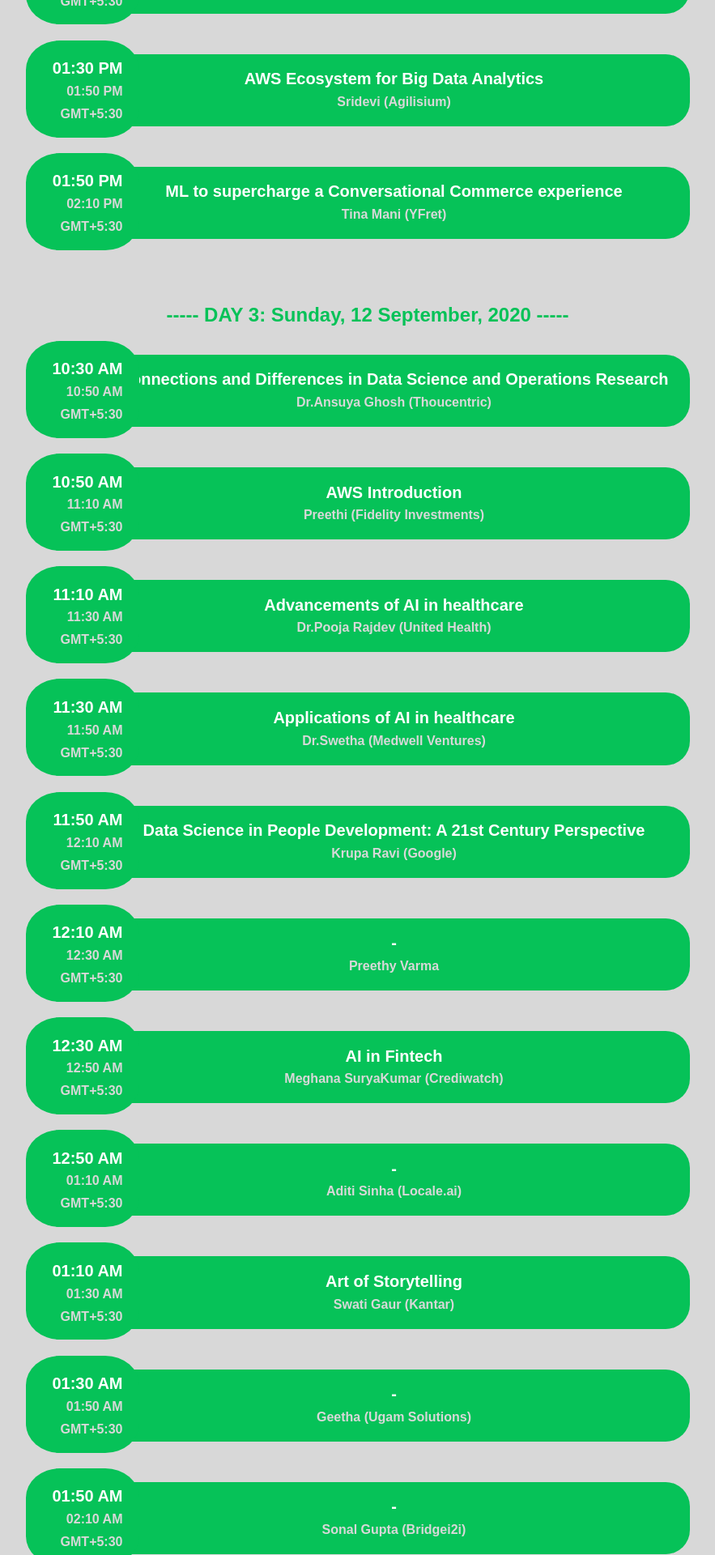
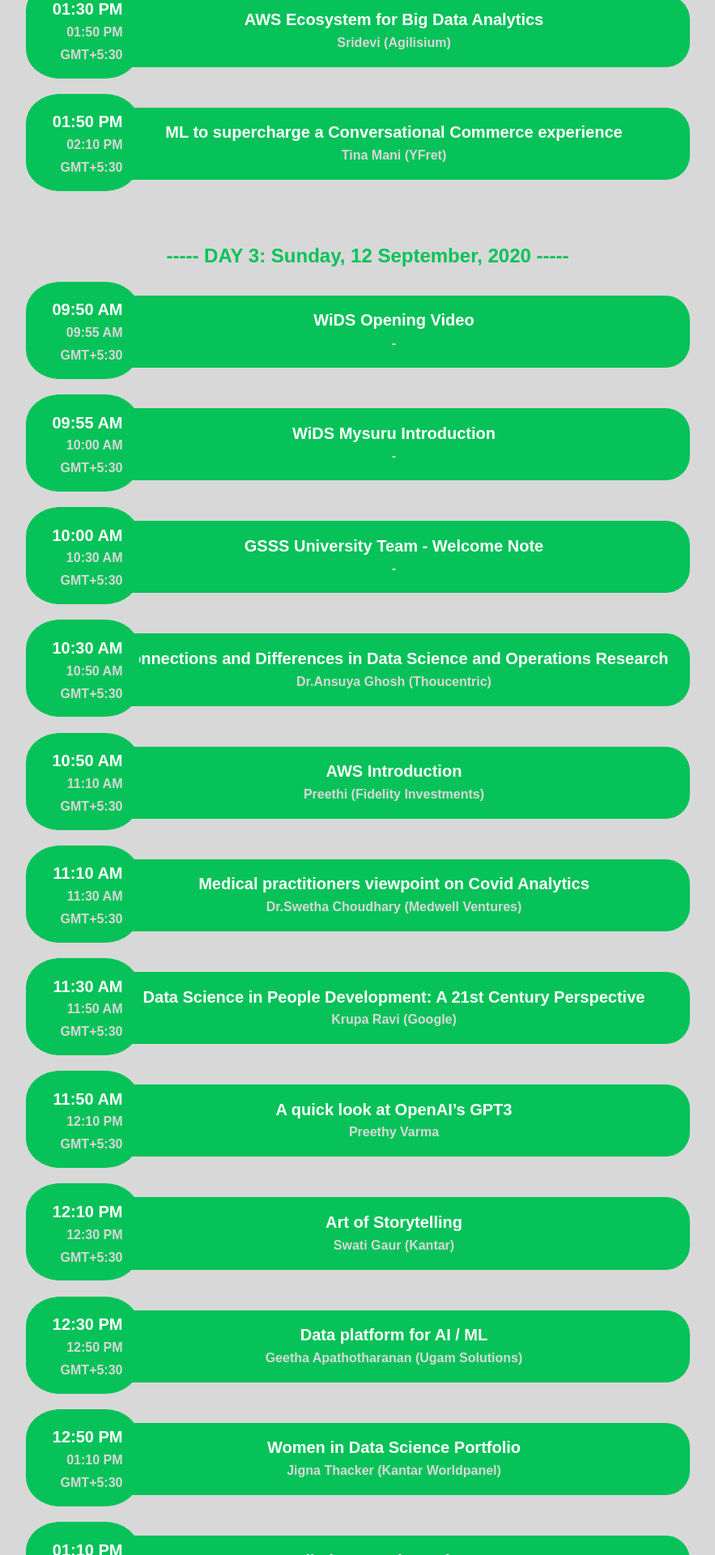
Before and after one commit to BlackFlair/WiDS-Website-v1, a Flask app: page /agenda in a window 1280 px wide. Shown: the part 3320-5240 px from the top of the page at 81% size, without its empty margins (186-1069 px from the left). Run offline with Flask 2, Linux system fonts and the light colour scheme.

Commit message:
registration.html

```diff
--- a/main.py
+++ b/main.py
@@ -43,10 +43,10 @@
             ['../static/images/team/core/SamuelT.jpg', 'Samuel T', 'Anchor & Designer', 'Computer Science Student | Machine Learning Enthusiast', 'https://www.linkedin.com/in/samuel-t-87a494185/'],
             ['../static/images/team/core/Sashank.jpg', 'Sashank', 'ROLE', 'BIO', 'LINKEDIN'],
             ['../static/images/team/core/ShivalokeshReddy.jpg', 'Shivalokesh Reddy', 'Designer', 'BIO', 'LINKEDIN'],
-            ['../static/images/team/core/ShrishtiShreya.jpg', 'Shrishti Shreya', 'ROLE', 'Computer Science Student | Web Developer Enthusiast', 'https://www.linkedin.com/in/shrishti-shreya-02828a190/'],
+            ['../static/images/team/core/ShrishtiShreya.jpg', 'Shrishti Shreya', 'Anchor', 'Computer Science Student | Web Developer Enthusiast', 'https://www.linkedin.com/in/shrishti-shreya-02828a190/'],
             ['../static/images/team/core/SkandhaGuruDutt.jpg', 'Skandha Guru Dutt', 'Social Media & Marketing', 'Computer Science Student | ML and Data Science Enthusiast', 'https://www.linkedin.com/in/skandha-n-29901816b/'],
             ['../static/images/team/core/SrirajAsnotikar.jpg', 'Sriraj Asnotikar', 'Social Media & Marketing', 'BIO', 'LINKEDIN'],
-            ['../static/images/team/core/SurinMachaiahMT.jpg', 'Surin Machaiah M T', 'Community Partnership & Developer', 'Full Stack Developer | Web Developement | App Development | Android | Flutter | Machine Learning | Robotic Process Automation (RPA)', 'https://www.linkedin.com/in/surin-machaiah-m-t-57b00416b'],
+            ['../static/images/team/core/SurinMachaiahMT.jpg', 'Surin Machaiah M T', 'Community Partnership & Developer', 'Full Stack Developer | Web Developement | App Development | Android | Flutter | Flask | Machine Learning | Robotic Process Automation (RPA)', 'https://www.linkedin.com/in/surin-machaiah-m-t-57b00416b'],
             ['../static/images/team/core/YPrahasith.jpg', 'Y Prahasith', 'ROLE', 'CSE Student  | Full Stack Web Developer', 'https://www.linkedin.com/in/y-prahasith-12b829173/']]
 
     volunteer = [['../static/images/team/volunteer/AyushiMishra.jpg', 'Ayushi Mishra', 'ROLE', 'Data Science and Machine Learning | NIE IEEE Student Branch Core Member - Secretary MD | Foreign Policy and International Affairs enthusiast', 'www.linkedin.com/in/ayushi-mishra7474'],
@@ -99,44 +99,59 @@
           ['01:30 PM', '01:50 PM', 'AWS Ecosystem for Big Data Analytics', 'Sridevi (Agilisium)', 'https://www.linkedin.com/in/sridevi-murugayen/'],
           ['01:50 PM', '02:10 PM', 'ML to supercharge a Conversational Commerce experience', 'Tina Mani (YFret)', 'https://www.linkedin.com/in/tinamani/']]
 
-    d3 = [['10:30 AM', '10:50 AM', 'Connections and Differences in Data Science and Operations Research', 'Dr.Ansuya Ghosh (Thoucentric)', 'https://www.linkedin.com/in/dr-anusuya-ghosh-5a900bba/'],
+    d3 = [['09:50 AM', '09:55 AM', 'WiDS Opening Video','-', '-'],
+          ['09:55 AM', '10:00 AM', 'WiDS Mysuru Introduction', '-', '-'],
+          ['10:00 AM', '10:30 AM', 'GSSS University Team - Welcome Note', '-', '-'],
+          ['10:30 AM', '10:50 AM', 'Connections and Differences in Data Science and Operations Research', 'Dr.Ansuya Ghosh (Thoucentric)', 'https://www.linkedin.com/in/dr-anusuya-ghosh-5a900bba/'],
           ['10:50 AM', '11:10 AM', 'AWS Introduction', 'Preethi (Fidelity Investments)', 'https://www.linkedin.com/in/preethi-n/'],
-          ['11:10 AM', '11:30 AM', 'Advancements of AI in healthcare', 'Dr.Pooja Rajdev (United Health)', 'https://www.linkedin.com/in/poojarajdev/'],
-          ['11:30 AM', '11:50 AM', 'Applications of AI in healthcare', 'Dr.Swetha (Medwell Ventures)', 'https://in.linkedin.com/in/swetachoudhary'],
-          ['11:50 AM', '12:10 AM', 'Data Science in People Development: A 21st Century Perspective', 'Krupa Ravi (Google)', 'https://in.linkedin.com/in/kruparavi'],
-          ['12:10 AM', '12:30 AM', '-', 'Preethy Varma', 'https://www.linkedin.com/in/preethy-varma-33b4aa59/'],
-          ['12:30 AM', '12:50 AM', 'AI in Fintech', 'Meghana SuryaKumar (Crediwatch)', 'https://in.linkedin.com/in/meghnasuryakumar'],
-          ['12:50 AM', '01:10 AM', '-', 'Aditi Sinha (Locale.ai)', 'https://in.linkedin.com/in/aditi-sinha-6b774ba9'],
-          ['01:10 AM', '01:30 AM', 'Art of Storytelling', 'Swati Gaur (Kantar)', 'https://in.linkedin.com/in/swatigaur'],
-          ['01:30 AM', '01:50 AM', '-', 'Geetha (Ugam Solutions)', 'https://in.linkedin.com/in/geetha-apathotharanan-2296b318'],
-          ['01:50 AM', '02:10 AM', '-', 'Sonal Gupta (Bridgei2i)', 'https://in.linkedin.com/in/sonalgupta1981'],
-          ['02:10 AM', '02:30 AM', 'Skills required for data scientist role', 'Jigna Thacker (Kantar World)', 'https://www.linkedin.com/in/jignathacker08/'],
-          ['02:30 AM', '02:50 AM', 'Deep Learning advancements in Healthcare', 'Rajarajeshwari K (Arteleus)', 'https://www.linkedin.com/in/rajarajeshwari-k-16a22310/']]
+          ['11:10 AM', '11:30 AM', 'Medical practitioners viewpoint on Covid Analytics', 'Dr.Swetha Choudhary (Medwell Ventures)', 'https://in.linkedin.com/in/swetachoudhary'],
+          ['11:30 AM', '11:50 AM', 'Data Science in People Development: A 21st Century Perspective', 'Krupa Ravi (Google)', 'https://in.linkedin.com/in/kruparavi'],
+          ['11:50 AM', '12:10 PM', 'A quick look at OpenAI’s GPT3', 'Preethy Varma', 'https://www.linkedin.com/in/preethy-varma-33b4aa59/'],
+          ['12:10 PM', '12:30 PM', 'Art of Storytelling', 'Swati Gaur (Kantar)', 'https://in.linkedin.com/in/swatigaur'],
+          ['12:30 PM', '12:50 PM', 'Data platform for AI / ML', 'Geetha Apathotharanan (Ugam Solutions)', 'https://in.linkedin.com/in/geetha-apathotharanan-2296b318'],
+          ['12:50 PM', '01:10 PM', 'Women in Data Science Portfolio', 'Jigna Thacker (Kantar Worldpanel)', 'https://www.linkedin.com/in/jignathacker08/'],
+          ['01:10 PM', '01:30 PM', 'Applied Data Science for SDGs', 'Parvathy Krishnan', 'https://www.linkedin.com/in/parvathykrishnank/'],
+          ['01:30 PM', '01:50 PM', 'Arena of anomaly detection', 'Smitha Ganesh(Ericsson)', 'https://www.linkedin.com/in/smitha-ganesh-bb883418/']]
 
-    d4 = [['10:30 AM', '10:50 AM', '-', 'Srujana Kaddevarmuth', 'https://www.linkedin.com/in/srujana-kaddevarmuth-37a32b18/'],
-          ['10:50 AM', '11:10 AM', '-', 'Lakshya Sivaramkrishnan (Google)', 'https://www.linkedin.com/in/lakshyasi/'],
-          ['11:10 AM', '11:30 AM', '-', 'Sabari (Saturam)', 'https://in.linkedin.com/in/sabari-lakshmi-k'],
-          ['11:30 AM', '11:50 AM', '-', 'Sayantika Banik , Board Member Django Software Foundation', 'https://www.linkedin.com/in/sayantika-banik/'],
-          ['11:50 AM', '12:10 AM', '-', 'Sharmistha Chatterjee', 'https://www.linkedin.com/in/sharmistha-chatterjee-7a186310/'],
-          ['12:10 AM', '12:30 AM', '-', 'Mythili Krishnan', 'https://www.linkedin.com/in/mythili-krishnan-94a5125/'],
-          ['12:30 AM', '12:50 AM', '-', ' Deepika Sandeep', 'https://www.linkedin.com/in/deepika-sandeep/'],
-          ['12:50 AM', '01:10 AM', '-', 'Ruhi Sharma Mittal (IBM Research)', 'https://www.linkedin.com/in/ruhi-sharma-mittal-4352a337/'],
-          ['01:10 AM', '01:30 AM', '-', 'Swati Gaur(Kantar)', 'https://in.linkedin.com/in/swatigaur'],
-          ['01:30 AM', '01:50 AM', 'Professor Manjira Sinha (IIT Kharagpur)', 'https://in.linkedin.com/in/manjira-sinha-8554b157'],
-          ['01:50 AM', '02:10 AM', '-', 'Elenora', '-'],
-          ['02:10 AM', '02:30 AM', '-', 'Aarthi Kumar', 'https://www.linkedin.com/in/aarthikumar/']]
+    d4 = [['09:40 AM', '09:50 AM', 'WiDS Opening Video','-', '-'],
+          ['09:50 AM', '09:55 AM', 'WiDS Mysuru Introduction', '-', '-'],
+          ['09:55 AM', '10:20 AM', 'Data Science for Sustainable Development Goals', 'Srujana Kaddevarmuth', 'https://www.linkedin.com/in/srujana-kaddevarmuth-37a32b18/'],
+          ['10:20 AM', '10:40 AM', 'Key Driver Analysis of customer experience', 'Eleonora Nazander', 'https://www.linkedin.com/in/eleonoranazander/'],
+          ['10:40 AM', '11:00 AM', 'Understanding Communities', 'Sayantika Banik , Board Member Django Software Foundation', 'https://www.linkedin.com/in/sayantika-banik/'],
+          ['11:00 AM', '11:20 AM', 'Fair Recommendation systems', 'Sharmistha Chatterjee', 'https://www.linkedin.com/in/sharmistha-chatterjee-7a186310/'],
+          ['11:20 AM', '11:40 AM', 'Failure Prediction for Servers/Web Applications using Anomaly Detection', 'Mythili Krishnan', 'https://www.linkedin.com/in/mythili-krishnan-94a5125/'],
+          ['12:00 PM', '12:20 PM', 'Data Quality for Machine Learning', 'Ruhi Sharma Mittal (IBM Research)', 'https://www.linkedin.com/in/ruhi-sharma-mittal-4352a337/'],
+          ['12:20 PM', '12:40 PM', 'Advancements in NLP Research', 'Prof. Manjira Sinha (IIT Kharagpur)', 'https://in.linkedin.com/in/manjira-sinha-8554b157'],
+          ['12:40 PM', '01:00 PM', 'Data science in the accounting world', 'Aarthi Kumar', 'https://www.linkedin.com/in/aarthikumar/'],
+          ['01:00 PM', '01:20 PM', 'Distributed Data and Personalized Predictions', 'Charmi Chokshi', 'https://www.linkedin.com/in/charmichokshi/'],
+          ['01:20 PM', '01:40 PM', 'How data science makes its way into agriculture?', 'Ananya', 'https://www.linkedin.com/in/ananya-r'],
+          ['01:40 PM', '02:00 PM', 'Continuous delivery of data pipelines', 'Sabari Lakshmi Krishnamoorthy(Saturam)', 'https://www.linkedin.com/in/sabari-lakshmi-k/']]
 
-    d5 = [['01:00 PM', '02:00 PM', '-', 'Reeti Pandey (United HealthGroup)', 'https://www.linkedin.com/in/reeti-pandey-3992bb131/'],
-          ['02:00 PM', '03:00 PM', '-', ' Pavithra Solai Jawahar (Swiggy)', 'https://www.linkedin.com/in/pavithrasolai/'],
-          ['03:00 PM', '04:00 PM', '-', 'Gnana Lakshmi T C (Wiley)', 'https://www.linkedin.com/in/gyan-lakshmi/'],
-          ['04:00 PM', '05:00 PM', '-', 'Shreya khare', 'https://www.linkedin.com/in/shreya-khare-52b23718/'],
-          ['05:00 PM', '06:00 PM', '-', 'Kavitha Yogaraj', 'https://www.linkedin.com/in/kavitha-yogaraj-b257aa30/']]
+    d5 = [['12:00 PM', '12:20 PM', 'Actively Managing Risks with AI','Snigdha Ghosh Ray(Paypal)', 'https://www.linkedin.com/in/snigdharay/'],
+          ['12:20 PM', '12:40 PM', 'Fairness in machine learning', 'Lakshya Sivaramakrishnan (Google)', 'https://www.linkedin.com/in/lakshyasi/'],
+          ['12:40 PM', '01:00 PM', 'Machine learning approach for personalized genomics', 'Shreya Sharma (Medgenome)', 'https://www.linkedin.com/in/shreya-sharma-245871139/'],
+          ['01:00 PM', '02:00 PM', 'Demystifying Time Series', 'Ranjani Swaminathan , Ramya Victor and Shwetha Lakshman Rao(VMware)', '-'],
+          ['02:00 PM', '03:00 PM', 'Face and Mask Detection using Feature Pyramid Networks', 'Pavithra Solai Jawahar (Swiggy)', 'https://www.linkedin.com/in/pavithrasolai/'],
+          ['03:00 PM', '04:00 PM', 'Introduction to Quantum Computing', 'Kavitha Yogaraj , Carmen Recio Valcarce ( IBM Quantum)', '-'],
+          ['04:00 PM', '05:00 PM', 'Deep learning systems for voice recognition', 'Shreya khare (IBM Research)', 'https://www.linkedin.com/in/shreya-khare-52b23718/'],
+          ['05:00 PM', '07:00 PM', 'Blockchain evolution: From Bitcoin to Algorand', 'Gnana Lakshmi T C (Wiley)', 'https://www.linkedin.com/in/gyan-lakshmi/'],
+          ['07:00 PM', '07:20 PM', 'NLP based Chatbot', 'Khushi Rj (IBM)', 'https://www.linkedin.com/in/khushi-rj-64562762/'],
+          ['07:20 PM', '07:40 PM', 'Genomic perspective of biology and Sequencing.', 'Sanjukta Dutta (Cognizant)', 'https://www.linkedin.com/in/sanjukta-dutta-9a0224156/'],
+          ['07:40 PM', '08:00 PM', 'Building Custom Scalable Face Recognition Pipeline', 'Dimple Bansal (Couture.ai)', 'https://www.linkedin.com/in/dimple-bansal-8b985981/']]
 
-    d6 = [['01:00 PM', '02:00 PM', 'State of art models NLP with hands on with Bert', 'Madhumitha Behera (Yodlee)', 'https://www.linkedin.com/in/madhumita-behera-8185367b'],
-          ['02:00 PM', '03:00 PM', '-', 'Chirasmita Mallick (G2)', 'https://www.linkedin.com/in/chirasmitamallick/'],
-          ['03:00 PM', '04:00 PM', '-', 'Dr. C.S.Jyothirmayee Rao (Genomic Data Scientist)', 'https://www.linkedin.com/in/dr-c-s-jyothirmayee-rao-396b3715/'],
-          ['04:00 PM', '05:00 PM', '-', 'Shrutika Poyrekar (Yodlee)', 'https://www.linkedin.com/in/shrutikapoyrekar/'],
-          ['05:00 PM', '06:00 PM', '-', 'Priyamvada Joshi (Publicis Sapient)', 'https://www.linkedin.com/in/priyamvada-joshi-aa51b632/?originalSubdomain=in']]
+    d6 = [['12:00 PM', '12:20 PM', 'AI in telecom in the era of 5G and IoT','Shalini Sinha', 'https://www.linkedin.com/in/shalinisinha79bi/'],
+          ['12:20 PM', '12:40 PM', 'Explainable Models', 'Richa Sharma', 'https://www.linkedin.com/in/richa-sharma-808102121/'],
+          ['12:40 PM', '01:00 PM', 'Kisan Suvidha: Blockchain & AI System To Help Farmers In India', 'Laisha Wadhwa', 'https://www.linkedin.com/in/laisha-wadhwa/'],
+          ['01:00 PM', '02:00 PM', 'State of art models NLP with hands on with Bert', 'Madhumitha Behera (Yodlee)', 'https://www.linkedin.com/in/madhumita-behera-8185367b'],
+          ['02:00 PM', '03:00 PM', 'Language models and New era in NLP research', 'Chirasmita Mallick (G2)', 'https://www.linkedin.com/in/chirasmitamallick/'],
+          ['04:00 PM', '05:00 PM', 'Graph embedding in hyperbolic space', 'Shrutika Poyrekar (Yodlee)', 'https://www.linkedin.com/in/shrutikapoyrekar/'],
+          ['05:00 PM', '06:00 PM', 'Market basket analysis', 'Priyamvada Joshi (Publicis Sapient)', 'https://www.linkedin.com/in/priyamvada-joshi-aa51b632/?originalSubdomain=in'],
+          ['06:00 PM', '06:20 PM', 'Hypothesis testing - for mean and proportion.', 'Julian Sara Joseph', 'https://www.linkedin.com/in/julian-s-joseph/'],
+          ['06:20 PM', '06:40 PM', 'Behavioral Biometric approach to User Authentication', 'Karthika kamath', 'https://www.linkedin.com/in/karthika-kamath/'],
+          ['06:40 PM', '07:00 PM', 'Epigenetics: The Neglected Paradigm', 'Pratiksha Sable , Vinita khot (MUST Research)', '-'],
+          ['07:00 PM', '07:20 PM', 'Web Scraping Google Play Store using Selenium', 'Lavanya Gupta', 'https://www.linkedin.com/in/lgupta18/'],
+          ['07:20 PM', '07:40 PM', 'Data Quality- Framework & Actions', 'Shilpa Arora', 'https://www.linkedin.com/in/shilpa-arora-84aba149/'],
+          ['06:00 PM', '06:20 PM', 'Lessons of Data Science', 'Dr.Neha Sharma', 'https://www.linkedin.com/in/dr-neha-sharma-2127141b/']]
 
     d7 = [['01:00 PM', '02:00 PM', '-', 'Tanmayee Narendra (Phd Student - Germany)', 'https://www.linkedin.com/in/tanmayeenarendra/'],
            ['02:00 PM', '03:00 PM', '-', 'Ranjani Swaminathan , Ramya Victor & Shwetha Lakshman Rao', ' '],
@@ -158,6 +173,19 @@
 def datathon():
     return render_template("datathon.html")
 
+@app.route('/registration')
+def registration():
+    details = [['Day 1: Saturday, 5 September, 2020', ],
+               ['DAY 2: Sunday, 6 September, 2020', ],
+               ['DAY 3: Sunday, 12 September, 2020', 'https://www.shorturl.at/ghixN'],
+               ['DAY 4: Sunday, 13 September, 2020', 'https://www.shorturl.at/nwBT9'],
+               ['DAY 5: Sunday, 19 September, 2020', 'https://www.shorturl.at/flnwX'],
+               ['DAY 6: Sunday, 20 September, 2020', 'https://www.shorturl.at/hmqPQ'],
+               ['DAY 7: Sunday, 26 September, 2020', 'https://www.shorturl.at/sEPRU'],
+               ['DAY 8: Sunday, 27 September, 2020', 'https://www.shorturl.at/juzBO']]
+
+    return render_template("registration.html", details=details)
+
 
 if __name__ == '__main__':
     app.run(debug=True)
--- a/templates/agenda.html
+++ b/templates/agenda.html
@@ -18,7 +18,7 @@
 
         /* Global */
         .container{
-            width:80%;
+            width:90%;
             margin: auto;
             overflow: auto;
         }
@@ -236,7 +236,7 @@
 
     <section id="register">
         <div class="container">
-            <a href=" " ><h1>Register Here</h1></a> <!--Registration link-->
+            <a href="{{url_for('registration')}}" target="_blank"><h1>Register Here</h1></a> <!--Registration link-->
             <!--<form>
                 <input type="email" placeholder="Email">
                 <button type="submit" class="button1">Register</button>
@@ -338,7 +338,7 @@
             <div class="wrapper">
                 <div class="list_wrap">
                     <ul>
-                        {% for i in range(0,12) %}
+                        {% for i in range(0,13) %}
                         <li class="content">
                             <div class="list">
                                 <div class="left">
@@ -363,7 +363,7 @@
             <div class="wrapper">
                 <div class="list_wrap">
                     <ul>
-                        {% for i in range(0,5) %}
+                        {% for i in range(0,11) %}
                         <li class="content">
                             <div class="list">
                                 <div class="left">
@@ -388,7 +388,7 @@
             <div class="wrapper">
                 <div class="list_wrap">
                     <ul>
-                        {% for i in range(0,5) %}
+                        {% for i in range(0,13) %}
                         <li class="content">
                             <div class="list">
                                 <div class="left">
--- a/templates/datathon.html
+++ b/templates/datathon.html
@@ -18,7 +18,7 @@
 
         /* Global */
         .container{
-            width:80%;
+            width:90%;
             margin: auto;
             overflow: auto;
         }
@@ -135,7 +135,7 @@
     <header>
         <div class="container">
             <div id="branding">
-                <img src="./images/logo.png"> <!--Logo-->
+                <img src="./static/images/logo.png"> <!--Logo-->
             </div>
             <nav>
                 <ul>
@@ -151,7 +151,7 @@
 
     <section id="register">
         <div class="container">
-            <a href=" " ><h1>Register Here</h1></a> <!--Registration link-->
+            <a href="{{url_for('registration')}}" target="_blank"><h1>Register Here</h1></a> <!--Registration link-->
             <!--<form>
                 <input type="email" placeholder="Email">
                 <button type="submit" class="button1">Register</button>
--- a/templates/speakers.html
+++ b/templates/speakers.html
@@ -18,7 +18,7 @@
 
         /* Global */
         .container{
-            width:80%;
+            width:90%;
             margin: auto;
             overflow: auto;
         }
@@ -255,7 +255,7 @@
 
     <section id="register">
         <div class="container">
-            <a href=" " ><h1>Register Here</h1></a> <!--Registration link-->
+            <a href="{{url_for('registration')}}" target="_blank"><h1>Register Here</h1></a> <!--Registration link-->
             <!--<form>
                 <input type="email" placeholder="Email">
                 <button type="submit" class="button1">Register</button>
--- a/templates/team.html
+++ b/templates/team.html
@@ -18,7 +18,7 @@
 
         /* Global */
         .container{
-            width:80%;
+            width:90%;
             margin: auto;
             overflow: auto;
         }
@@ -298,7 +298,7 @@
     <header>
         <div class="container">
             <div id="branding">
-                <img src=""> <!--Logo-->
+                <img src="../static/images/logo.png"> <!--Logo-->
             </div>
             <nav>
                 <ul>
@@ -314,7 +314,7 @@
 
     <section id="register">
         <div class="container">
-            <a href=" "><h1>Register Here</h1></a> <!--Registration link-->
+            <a href="{{url_for('registration')}}" target="_blank"><h1>Register Here</h1></a> <!--Registration link-->
             <!--<form>
                 <input type="email" placeholder="Email">
                 <button type="submit" class="button1">Register</button>
```
Also changed, not shown: templates/index.html (+6 -7 lines), templates/registration.html (added, +106 -0 lines), static/images/logo.png, static/images/logo1.png (deleted).
